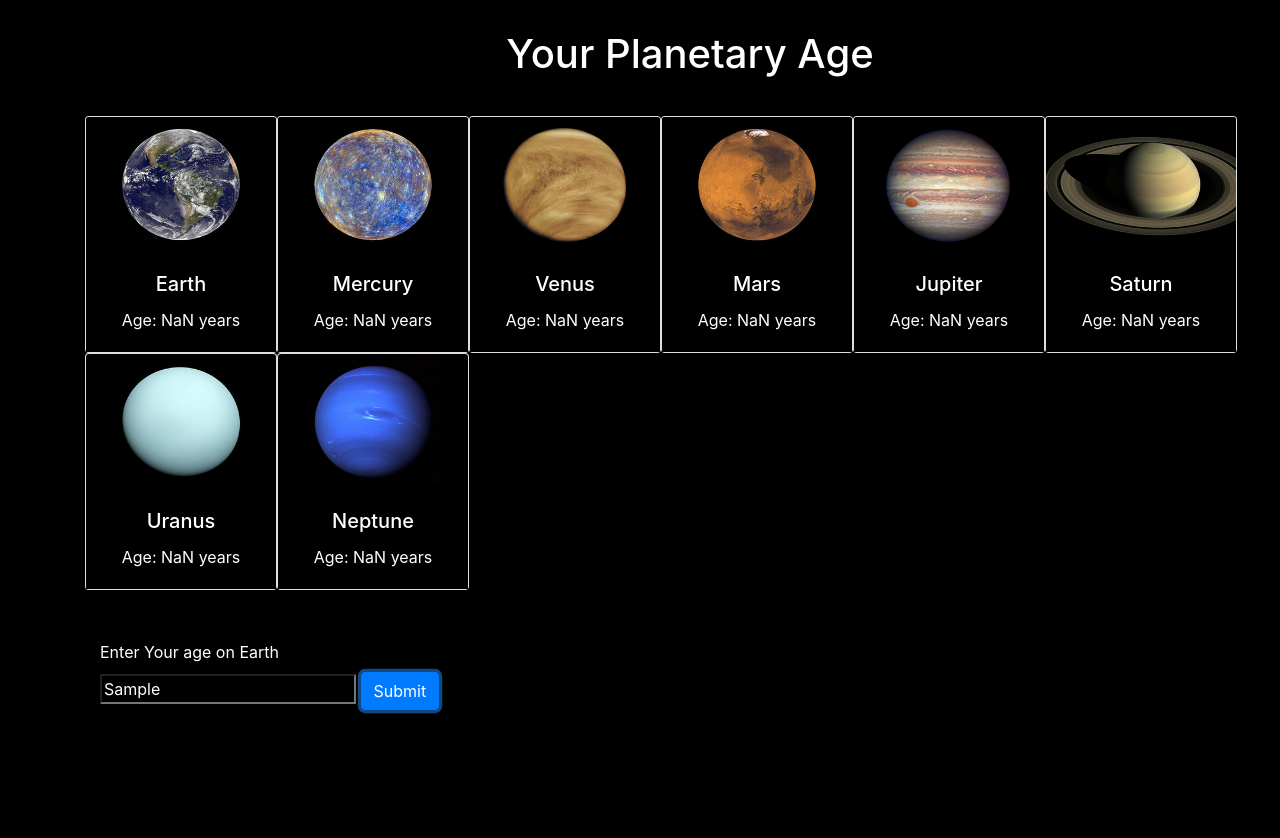
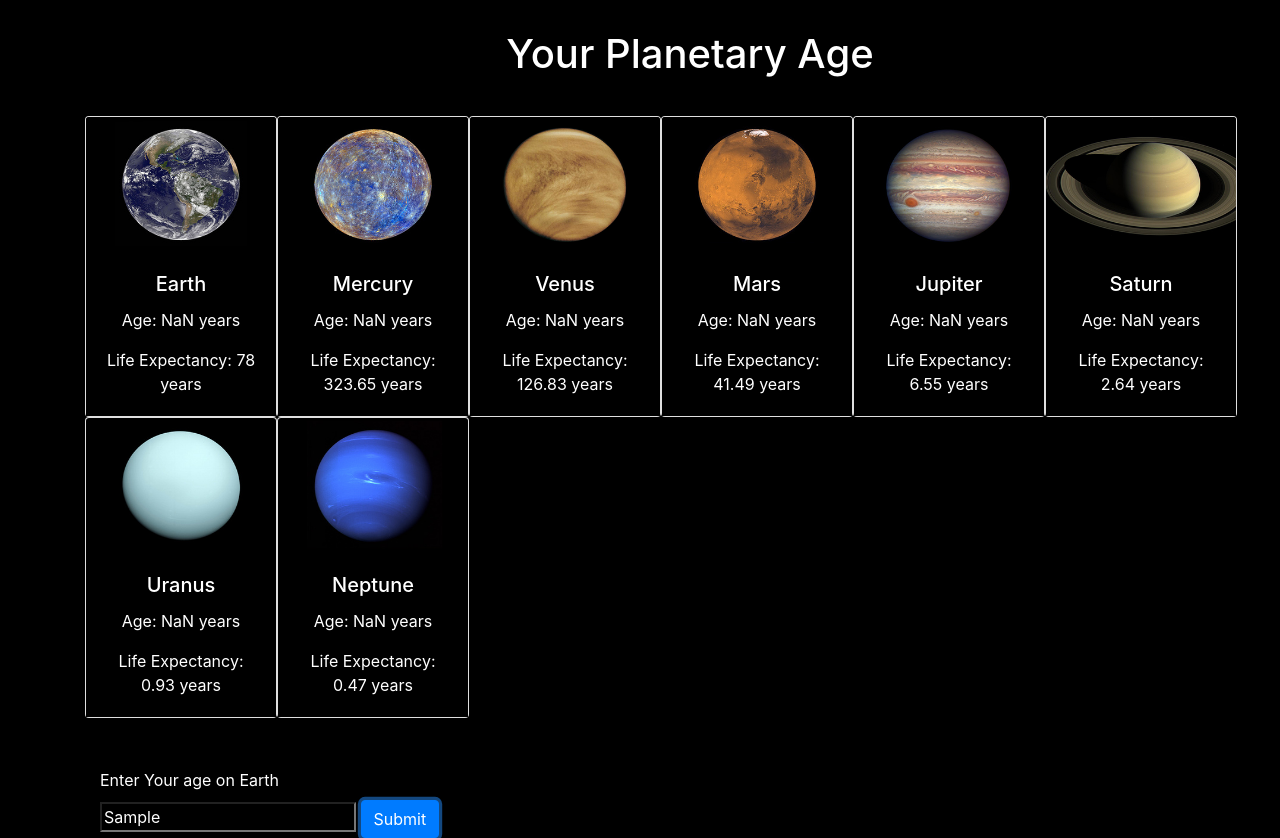
Before and after one commit to hwisoo/js-super-galactic-age-calculator, a website built with webpack: page src/index.html in a window 1280 px wide. Both pictures are taken after typing "Sample" into the empty fields and a click on the button "Submit". Before the commit the page ends 800 px from the top, so only its background shows below. Built offline with nearby package versions, Linux system fonts and the light colour scheme.

Commit message:
refactor getLifeExpectancy() and add test methods

```diff
--- a/src/galactic.js
+++ b/src/galactic.js
@@ -1,4 +1,4 @@
-const lifeExpectancy = 78.7;
+const lifeExpectancy = 78;
 
 
 export class Galactic {
@@ -12,8 +12,7 @@ export class Galactic {
   }
 
   getLifeExpectancy(planet) {
-    let difference = ((lifeExpectancy - this.getAge()) / planet).toFixed(2);
-    return difference;
+    return parseFloat((lifeExpectancy / planet).toFixed(2));
   }
 
 
--- a/src/index.html
+++ b/src/index.html
@@ -19,6 +19,7 @@
         <div class="card-body">
           <h5 class="card-title">Earth</h5>
           <p class="card-text" id="earth-age"></p>
+          <p class="card-text" id="earth-life"></p>
         </div>
       </div>
       <div class="card" style="width: 12rem;">
@@ -26,6 +27,7 @@
         <div class="card-body">
           <h5 class="card-title">Mercury</h5>
           <p class="card-text" id="mercury-age"></p>
+          <p class="card-text" id="mercury-life"></p>
         </div>
       </div>
       <div class="card" style="width: 12rem;">
@@ -33,6 +35,7 @@
         <div class="card-body">
           <h5 class="card-title">Venus</h5>
           <p class="card-text" id="venus-age"></p>
+          <p class="card-text" id="venus-life"></p>
         </div>
       </div>
       <div class="card" style="width: 12rem;">
@@ -40,6 +43,7 @@
         <div class="card-body">
           <h5 class="card-title">Mars</h5>
           <p class="card-text" id="mars-age"></p>
+          <p class="card-text" id="mars-life"></p>
         </div>
       </div>
       <div class="card" style="width: 12rem;">
@@ -47,6 +51,7 @@
         <div class="card-body">
           <h5 class="card-title">Jupiter</h5>
           <p class="card-text" id="jupiter-age"></p>
+          <p class="card-text" id="jupiter-life"></p>
         </div>
       </div>
       <div class="card" style="width: 12rem;">
@@ -54,6 +59,7 @@
         <div class="card-body">
           <h5 class="card-title">Saturn</h5>
           <p class="card-text" id="saturn-age"></p>
+          <p class="card-text" id="saturn-life"></p>
         </div>
       </div>
       <div class="card" style="width: 12rem;">
@@ -61,6 +67,7 @@
         <div class="card-body">
           <h5 class="card-title">Uranus</h5>
           <p class="card-text" id="uranus-age"></p>
+          <p class="card-text" id="uranus-life"></p>
         </div>
       </div>
       <div class="card" style="width: 12rem;">
@@ -68,6 +75,7 @@
         <div class="card-body">
           <h5 class="card-title">Neptune</h5>
           <p class="card-text" id="neptune-age"></p>
+          <p class="card-text" id="neptune-life"></p>
         </div>
       </div>
 
--- a/src/main.js
+++ b/src/main.js
@@ -31,6 +31,9 @@ var neptuneImg = document.getElementById('neptune');
 neptuneImg.src = neptuneIcon;
 
 
+
+
+$(document).ready(function () {
   let earthAge = document.getElementById("earth-age");
   let mercuryAge = document.getElementById("mercury-age");
   let venusAge = document.getElementById("venus-age");
@@ -40,7 +43,15 @@ let saturnAge = document.getElementById("saturn-age");
   let uranusAge = document.getElementById("uranus-age");
   let neptuneAge = document.getElementById("neptune-age");
 
-$(document).ready(function () {
+  let earthLife = document.getElementById("earth-life");
+  let mercuryLife = document.getElementById("mercury-life");
+  let venusLife = document.getElementById("venus-life");
+  let marsLife = document.getElementById("mars-life");
+  let jupiterLife = document.getElementById("jupiter-life");
+  let saturnLife = document.getElementById("saturn-life");
+  let uranusLife = document.getElementById("uranus-life");
+  let neptuneLife = document.getElementById("neptune-life");
+
   const earth = 1;
   const mercury = 0.241;
   const venus = 0.615;
@@ -67,5 +78,14 @@ $(document).ready(function () {
     saturnAge.innerHTML = "Age: " + galactic.getAge(saturn) + " years";
     uranusAge.innerHTML = "Age: " + galactic.getAge(uranus) + " years";
     neptuneAge.innerHTML = "Age: " + galactic.getAge(neptune) + " years";
+
+    earthLife.innerHTML = "Life Expectancy: " + galactic.getLifeExpectancy(earth) + " years";
+    mercuryLife.innerHTML = "Life Expectancy: " + galactic.getLifeExpectancy(mercury) + " years";
+    venusLife.innerHTML = "Life Expectancy: " + galactic.getLifeExpectancy(venus) + " years";
+    marsLife.innerHTML = "Life Expectancy: " + galactic.getLifeExpectancy(mars) + " years";
+    jupiterLife.innerHTML = "Life Expectancy: " + galactic.getLifeExpectancy(jupiter) + " years";
+    saturnLife.innerHTML = "Life Expectancy: " + galactic.getLifeExpectancy(saturn) + " years";
+    uranusLife.innerHTML = "Life Expectancy: " + galactic.getLifeExpectancy(uranus) + " years";
+    neptuneLife.innerHTML = "Life Expectancy: " + galactic.getLifeExpectancy(neptune) + " years";
   });
 });
```
Also changed, not shown: spec/galactic-spec.js (+33 -4 lines). Lines whose indentation alone changed are shown as unchanged.
